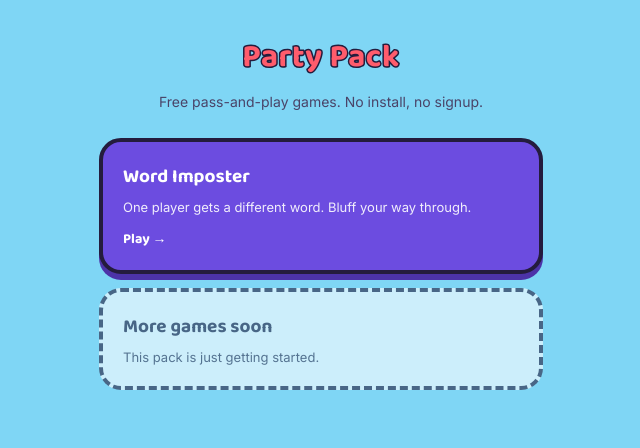
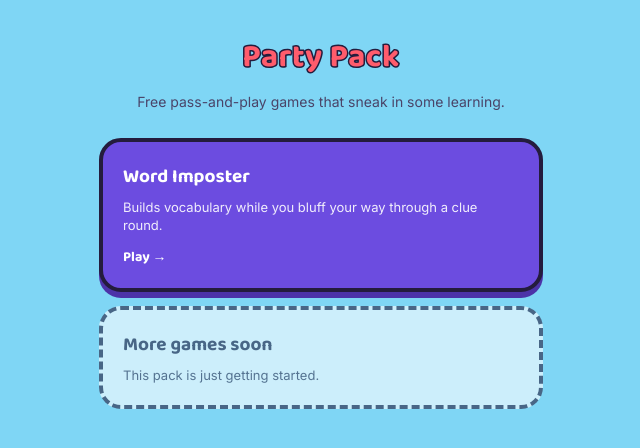
Before and after one commit to toby7979/imposter, a plain HTML site: page index.html in a window 1280 px wide. Shown: the whole page, without its empty margins (319-959 px from the left). Drawn offline with Linux system fonts and the light colour scheme.

Commit message:
Lean the suite-level copy educational too
Hub tagline and game card now foreground the vocabulary-building angle,
matching the same repositioning just done inside Word Imposter itself.

```diff
--- a/index.html
+++ b/index.html
@@ -12,13 +12,13 @@
 <div id="app">
   <header class="brand">
     <h1>Party Pack</h1>
-    <p class="subtitle">Free pass-and-play games. No install, no signup.</p>
+    <p class="subtitle">Free pass-and-play games that sneak in some learning.</p>
   </header>
 
   <div class="game-grid">
     <a class="game-card c-purple" href="games/word-imposter/">
       <span class="game-name">Word Imposter</span>
-      <span class="game-tag">One player gets a different word. Bluff your way through.</span>
+      <span class="game-tag">Builds vocabulary while you bluff your way through a clue round.</span>
       <span class="game-cta">Play →</span>
     </a>
 
```
Also changed, not shown: README.md.
